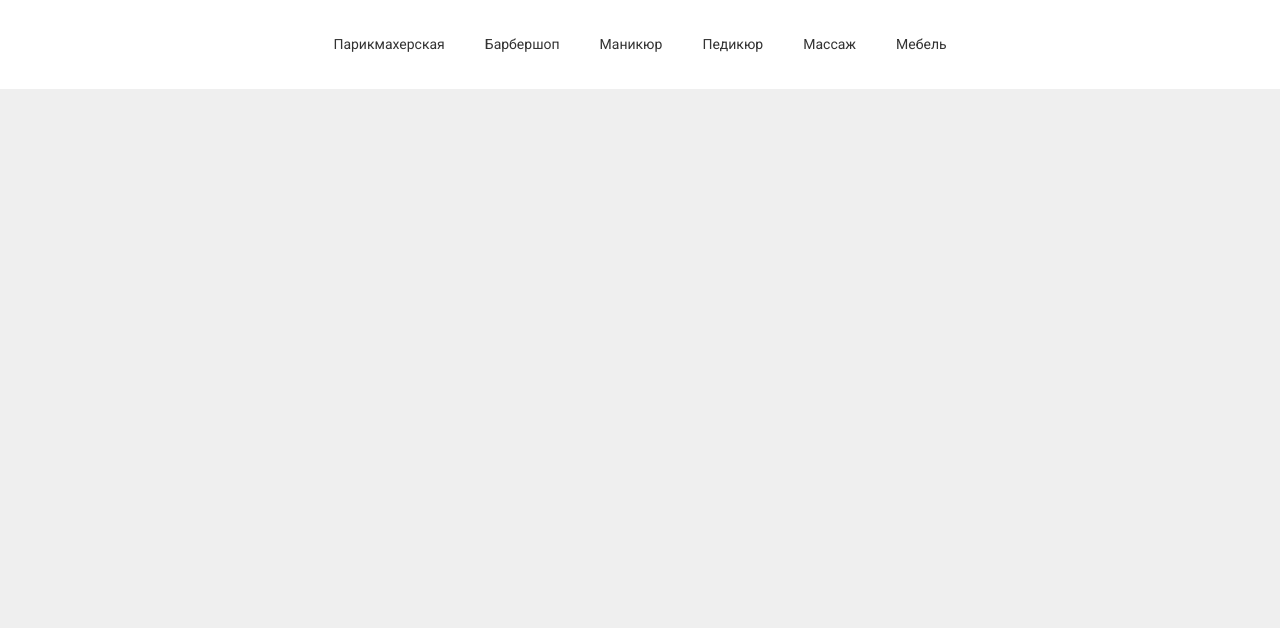
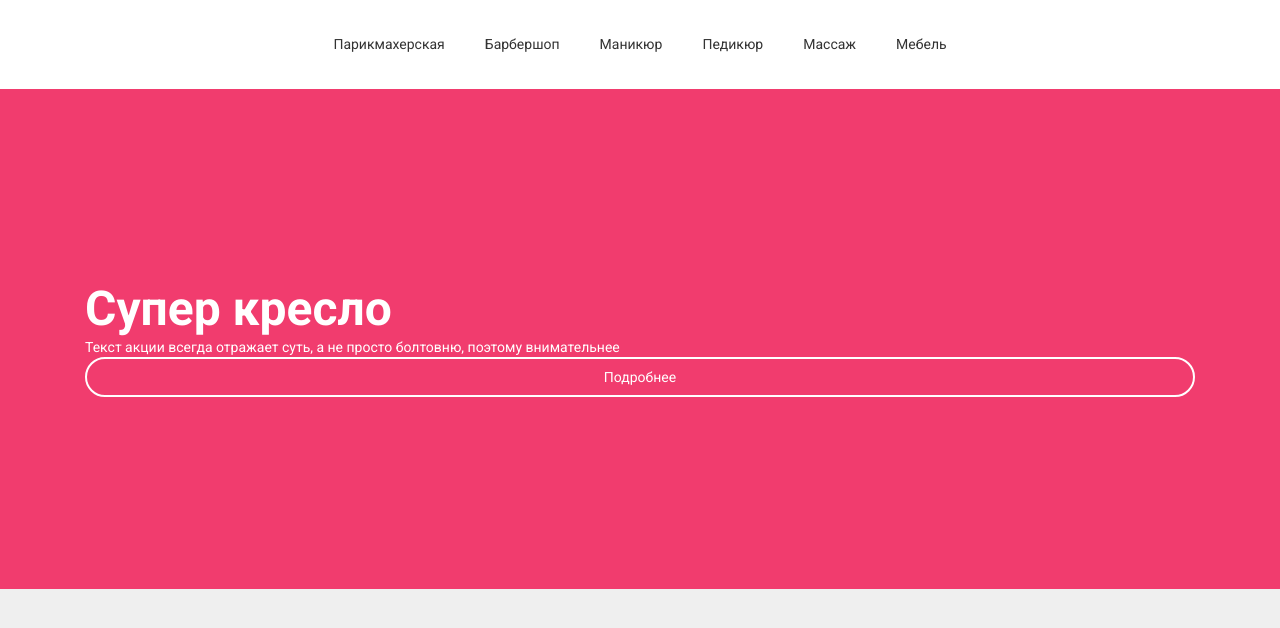
Before and after one commit to Mikhailo-Yu/homework11, a plain HTML site: page index.html in a window 1280 px wide. Shown: the part 172-800 px from the top of the page. Drawn offline with Linux system fonts and the light colour scheme.

Commit message:
первая секция в блоке мейн

```diff
--- a/assets/css/style.css
+++ b/assets/css/style.css
@@ -35,6 +35,26 @@ a {
 .container {
   width: min(100% - var(--gap) * 2, var(--container-width));
   margin-inline: auto;
+}
+.btn {
+  display: flex;
+  align-items: center;
+  justify-content: center;
+  padding: 0.25em 1em;
+  border-width: 2px;
+  border-style: solid;
+  border-radius: 40px;
+  min-width: 170px;
+  height: 40px;
+}
+.btn--primary {
+  background-color: var(--color-accent);
+  border-color: var(--color-white);
+}
+.btn--secondary {
+  color: var(--color-link);
+  background-color: var(--color-white);
+  border-color: var(--color-accent);
 }
 .navbar-secondary__lists {
   list-style: none;
@@ -80,15 +100,6 @@ color: var(--color-accent);
   font-size: var(--font-size);
   line-height: 19px;
 }
-.feedback__button {
-  line-height: 16px;
-  color: var(--color-link);
-  background: var(--color-white);
-  border: 2px solid var(--color-accent);
-  border-radius: 40px;
-  min-width: 170px;
-  height: 40px;
-}
 
 .navbar-primary {
   background-color: var(--color-white);
@@ -104,3 +115,27 @@ color: var(--color-accent);
   display: block;
   padding: 7px 10px;
 }
+
+.main {
+}
+.hero {
+background-color: var(--color-accent);
+padding: 192px 0;
+color: var(--color-white);
+}
+.hero__title {
+  font-weight: 700;
+  font-size: 48px;
+  line-height: 56px;
+  margin: 0;
+}
+.hero__text {
+  line-height: 20px;
+}
+.hero__container {
+
+}
+.hero__actions {
+}
+.hero__button {
+}
--- a/index.html
+++ b/index.html
@@ -49,7 +49,7 @@
 
         <div class="feedback">
           <a class="feedback__phone" href="tel:+88121234567">8 (812) 123-45-67</a>
-          <button class="feedback__button" type="button">Обратный звонок</button>
+          <button class="feedback__button btn btn--secondary" type="button">Обратный звонок</button>
         </div>
       </div>
     </div>
@@ -81,6 +81,22 @@
 
   </header>
 
+  <main class="main">
+
+    <section class="hero">
+      <div class="container">
+        <div class="hero__container"></div>
+        <h1 class="hero__title">Супер кресло</h1>
+        <p class="hero__text">Текст акции всегда отражает суть, а не просто
+          болтовню, поэтому внимательнее</p>
+        <div class="hero__actions">
+          <a class="hero__button btn btn--primary" type="button" href="">Подробнее</a>
+        </div>
+      </div>
+    </section>
+
+  </main>
+
 </body>
 
 </html>
```
